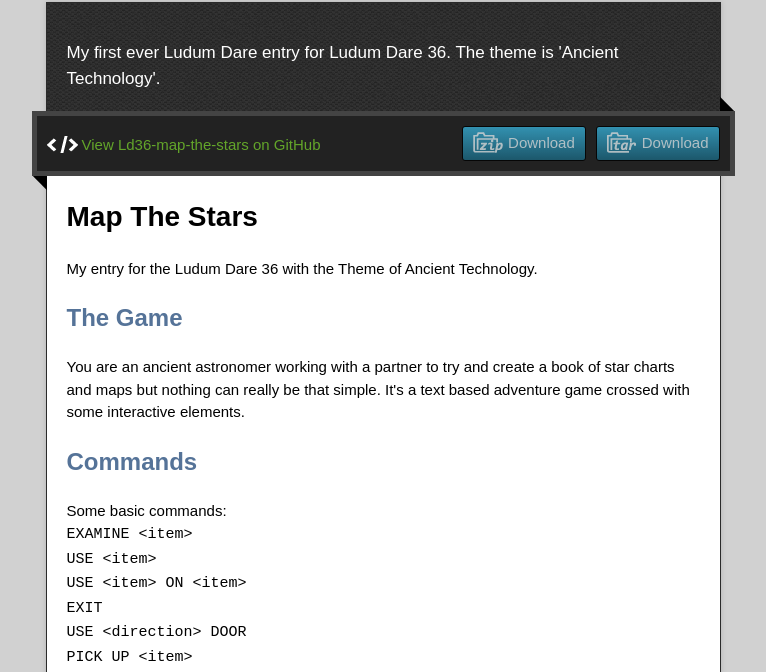
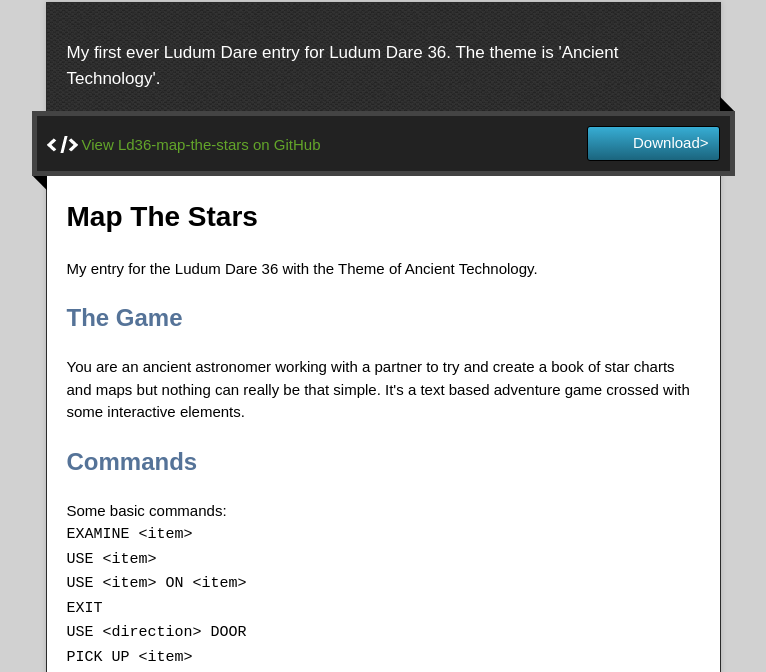
Before and after one commit to Vitineth/ld36-map-the-stars, a plain HTML site: page index.html in a window 1280 px wide. Shown: the part 128-800 px from the top of the page, without its empty margins (257-1023 px from the left). Drawn offline with nearby package versions, Linux system fonts and the light colour scheme.

Commit message:
Update index.html

```diff
--- a/index.html
+++ b/index.html
@@ -29,8 +29,9 @@
       <div id="main" role="main">
         <div class="download-bar">
         <div class="inner">
-          <a href="https://github.com/Vitineth/ld36-map-the-stars/tarball/master" class="download-button tar"><span>Download</span></a>
-          <a href="https://github.com/Vitineth/ld36-map-the-stars/zipball/master" class="download-button zip"><span>Download</span></a>
+          <a href="https://github.com/Vitineth/ld36-map-the-stars/releases/download/v1.1/ld36-1.1-jar-with-dependencies.jar" class="download-button"><span>Download></span></a>
+          <!--<a href="https://github.com/Vitineth/ld36-map-the-stars/tarball/master" class="download-button tar"><span>Download</span></a>-->
+          <!--<a href="https://github.com/Vitineth/ld36-map-the-stars/zipball/master" class="download-button zip"><span>Download</span></a>-->
           <a href="https://github.com/Vitineth/ld36-map-the-stars" class="code">View Ld36-map-the-stars on GitHub</a>
         </div>
         <span class="blc"></span><span class="trc"></span>
```
